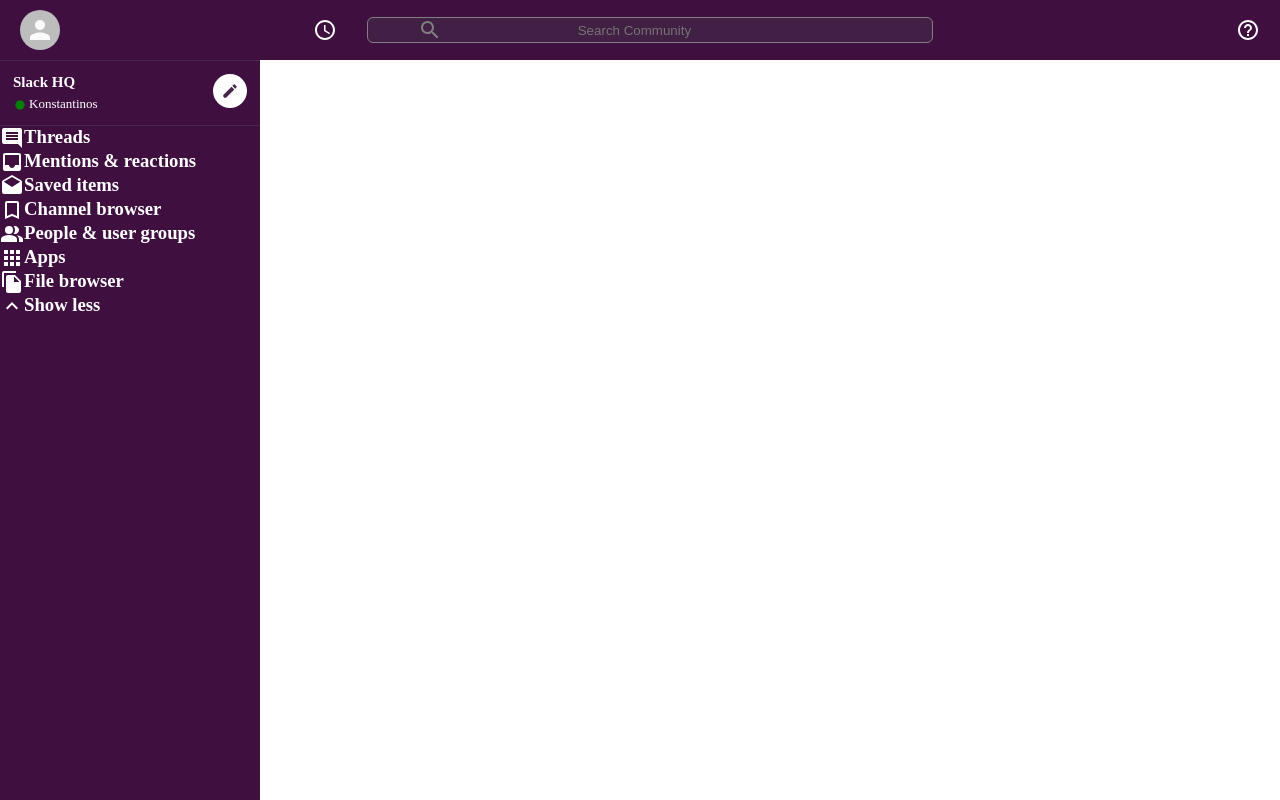
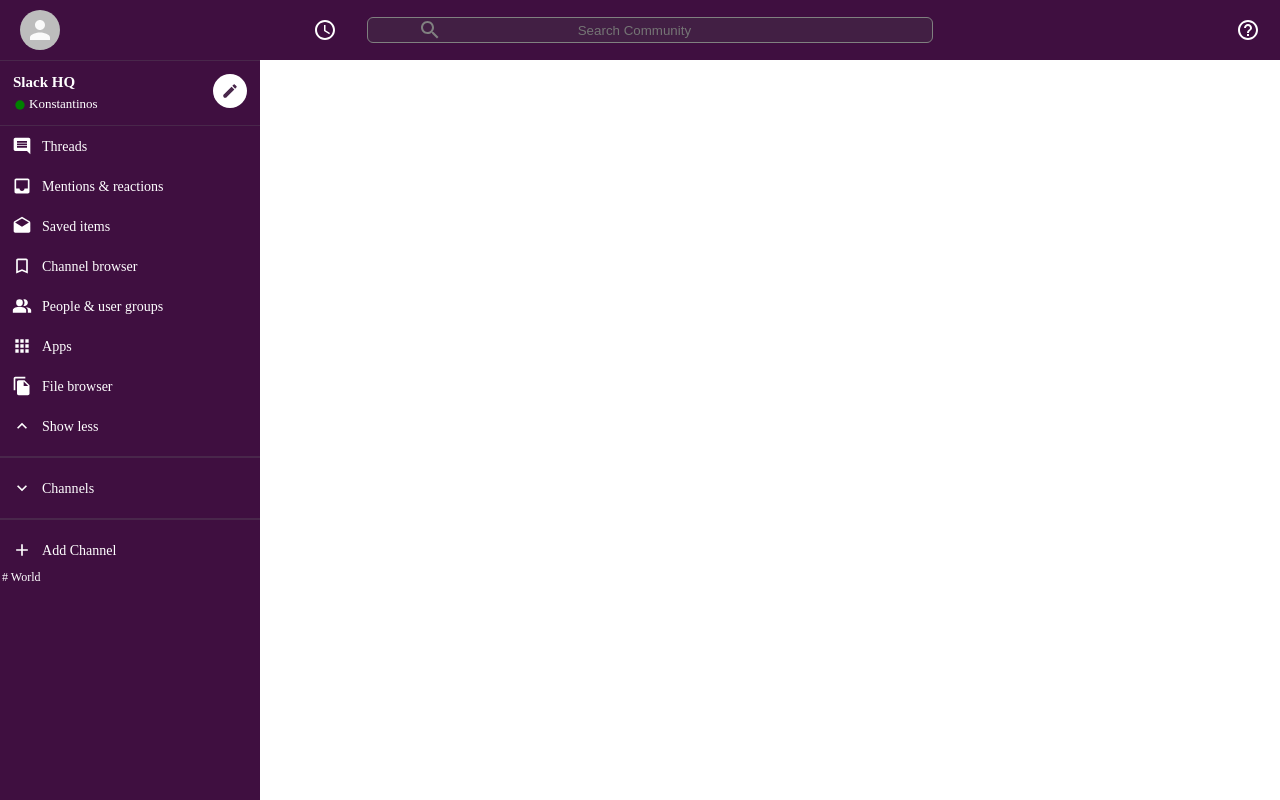
Before and after one commit to KonstantinosAng/slack, a React (Create React App) app in the folder slack/: page / in a window 1280 px wide. Built offline with nearby package versions, Linux system fonts and the light colour scheme.

Commit message:
:zap: progress

```diff
--- a/slack/src/components/Sidebar.js
+++ b/slack/src/components/Sidebar.js
@@ -12,6 +12,7 @@
 import FileCopyIcon from '@material-ui/icons/FileCopy';
 import ExpandLessIcon from '@material-ui/icons/ExpandLess';
 import ExpandMoreIcon from '@material-ui/icons/ExpandMore';
+import AddIcon from '@material-ui/icons/Add';
 
 function Sidebar() {
   return (
@@ -34,6 +35,11 @@
       <SidebarOption Icon={AppsIcon} title="Apps" />
       <SidebarOption Icon={FileCopyIcon} title="File browser" />
       <SidebarOption Icon={ExpandLessIcon} title="Show less" />
+      <hr />
+      <SidebarOption Icon={ExpandMoreIcon} title="Channels" />
+      <hr />
+      <SidebarOption Icon={AddIcon} addChannelOption title="Add Channel" />
+      <SidebarOption title="World"/>
     </SidebarContainer>
   )
 }
@@ -47,6 +53,12 @@
   border-top: 1px solid #49274b;
   max-width: 260px;
   margin-top: 60px;
+
+  > hr {
+    margin-top: 10px;
+    margin-bottom: 10px;
+    border: 1px solid #49274b;
+  }
 `;
 
 const SidebarHeader = styled.div`
--- a/slack/src/components/SidebarOption.js
+++ b/slack/src/components/SidebarOption.js
@@ -1,11 +1,28 @@
 import React from 'react';
 import styled from 'styled-components';
 
-function SidebarOption({Icon, title}) {
+function SidebarOption({Icon, title, addChannelOption}) {
+
+  const addChannel = () => {
+
+  }
+
+  const selectChannel = () => {
+
+  }
+
   return (
-    <SidebarOptionContainer>
-      <Icon />
-      <h3> {title} </h3>
+    <SidebarOptionContainer onClick={addChannelOption ? addChannel : selectChannel}>
+      {Icon && <Icon fontSize='small' style={{ padding: 10 }} />}
+      {Icon
+      ?
+      ( <h3> {title} </h3> )
+      :
+      (
+      <SidebarOptionChannel>
+        <span> # </span> { title }
+      </SidebarOptionChannel>
+      )}
     </SidebarOptionContainer>
   )
 }
@@ -14,5 +31,25 @@
 
 const SidebarOptionContainer = styled.div`
   display: flex;
-  flex: 1;
+  font-size: 12px;
+  align-items: center;
+  padding-left: 2px;
+
+  :hover {
+    cursor: pointer;
+    opacity: .9;
+    background-color: #340e36;
+  }
+
+  > h3 {
+    font-weight: 500;
+  }
+
+  > h3 > span {
+    padding: 15px;
+  }
 `;
+
+const SidebarOptionChannel = styled.div`
+  cursor: pointer;
+`;
```
